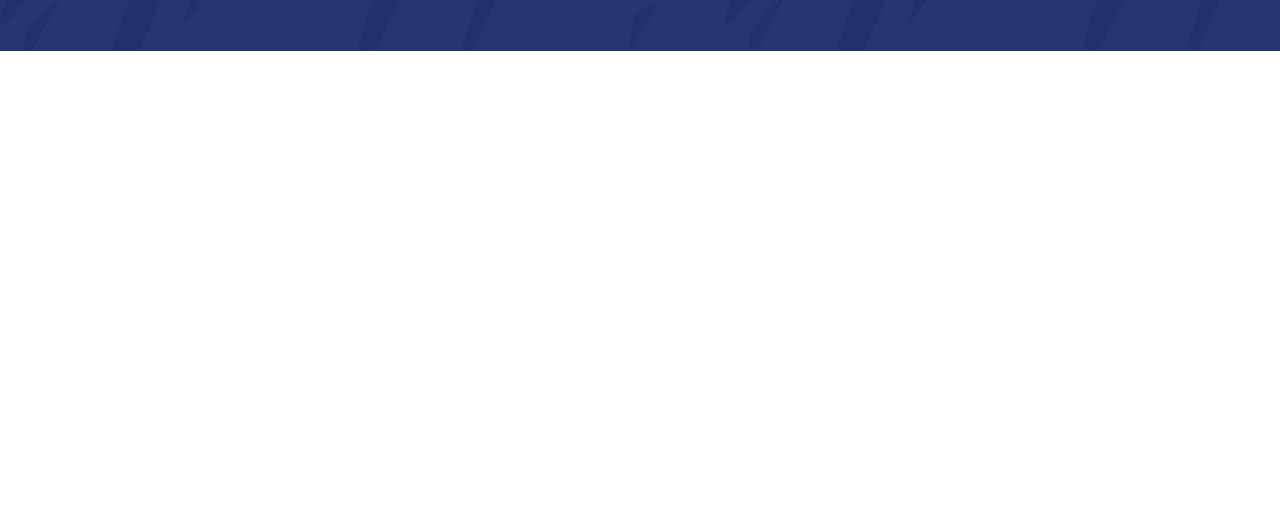
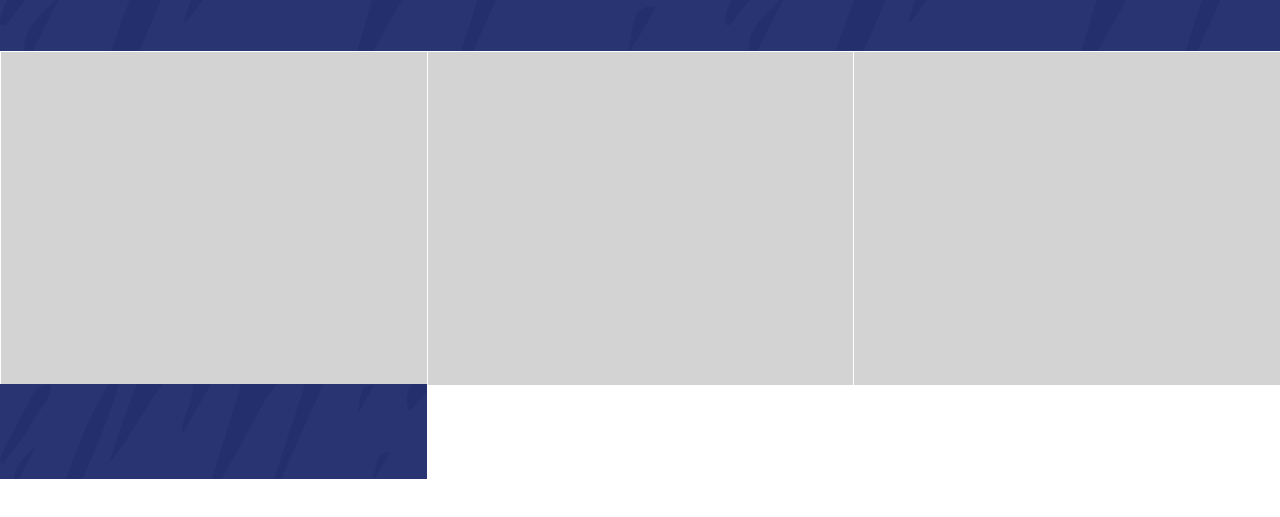
Before and after one commit to Neology92/wielopokoleniowi-website, a Gatsby site: page / in a window 1280 px wide. Shown: the part 109-626 px from the top of the page. Built offline with nearby package versions, Linux system fonts and the light colour scheme; Gatsby itself is replaced by a stand-in of ours; a web font is replaced by a local one.

Commit message:
Create footer sketch and remove stylelint
Remove stylelint from commit procedure

```diff
--- a/package.json
+++ b/package.json
@@ -73,7 +73,6 @@
     "*.js": [
       "prettier --config .prettierrc --write",
       "eslint --fix",
-			"stylelint --fix",
       "git add"
     ]
   }
--- /dev/null
+++ b/src/components/Footer/Footer.js
@@ -0,0 +1,13 @@
+import React from 'react';
+import { FooterWrap, Block, Bar } from './styled';
+
+const Footer = () => (
+  <FooterWrap>
+    <Block />
+    <Block />
+    <Block />
+    <Bar />
+  </FooterWrap>
+);
+
+export default Footer;
--- /dev/null
+++ b/src/components/Footer/styled.js
@@ -0,0 +1,32 @@
+import styled from 'styled-components';
+
+import bgImage from 'assets/images/topBar.svg';
+
+export const FooterWrap = styled.footer`
+  width: 100vw;
+  height: 684px;
+
+  display: grid;
+  grid-template-columns: 1fr;
+  grid-template-rows: 3fr 3fr 3fr 2fr;
+
+  ${({ theme }) => theme.media.above.m} {
+    height: 428px;
+    grid-template-columns: 1fr 1fr 1fr;
+    grid-template-rows: 7fr 2fr;
+  }
+`;
+
+export const Block = styled.div`
+  height: 100%;
+  width: 100%;
+  background-color: lightgrey;
+  border: 1px white solid;
+`;
+
+export const Bar = styled.div`
+  height: 100%;
+  width: 100%;
+  background-image: url(${bgImage});
+  background-size: cover;
+`;
--- a/src/layouts/mainLayout.js
+++ b/src/layouts/mainLayout.js
@@ -5,6 +5,7 @@ import { ThemeProvider } from 'styled-components';
 import GlobalStyle from 'assets/styles/GlobalStyle';
 import { theme } from 'assets/styles/theme';
 import Header from 'components/Header/Header';
+import Footer from 'components/Footer/Footer';
 
 const MainLayout = ({ children }) => (
   <>
@@ -13,6 +14,7 @@ const MainLayout = ({ children }) => (
       <>
         <Header />
         <main>{children}</main>
+        <Footer />
       </>
     </ThemeProvider>
   </>
```
Also changed, not shown: src/pages/404.js (added). Lines whose indentation alone changed are shown as unchanged.
